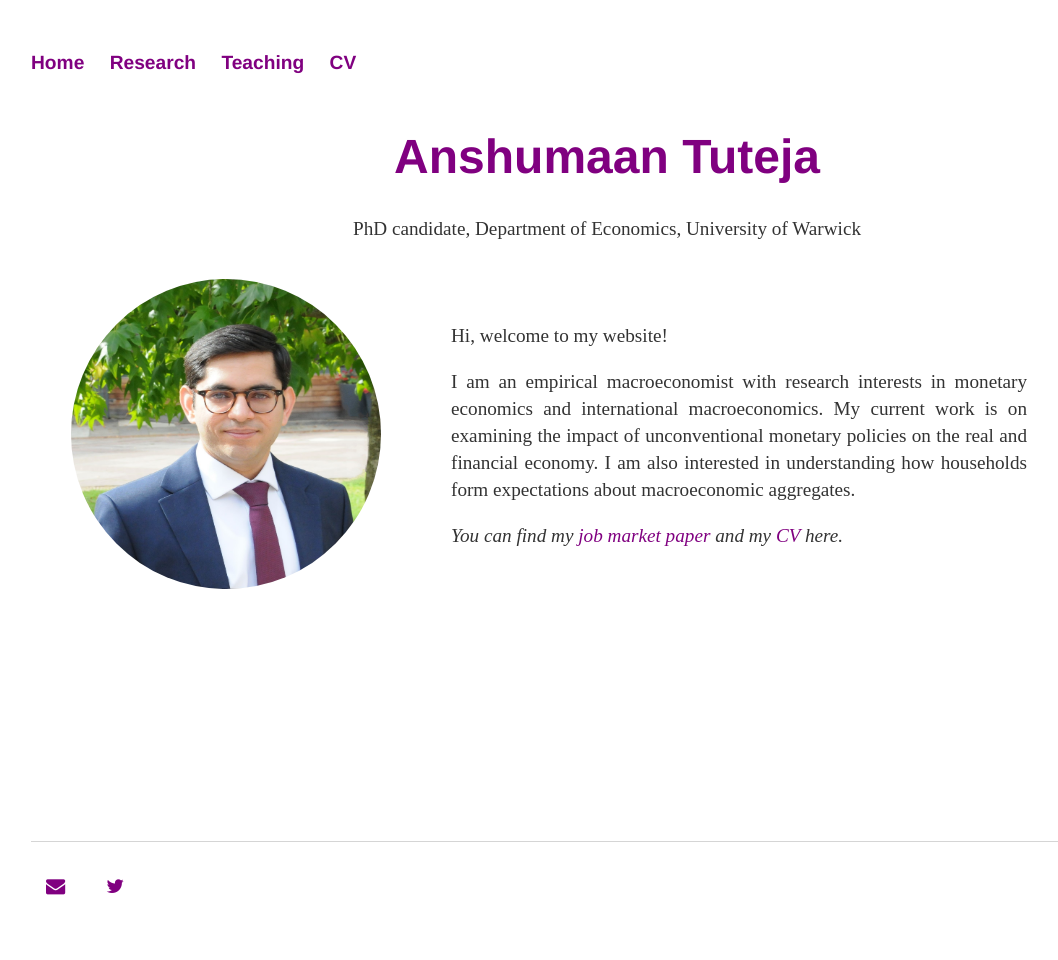
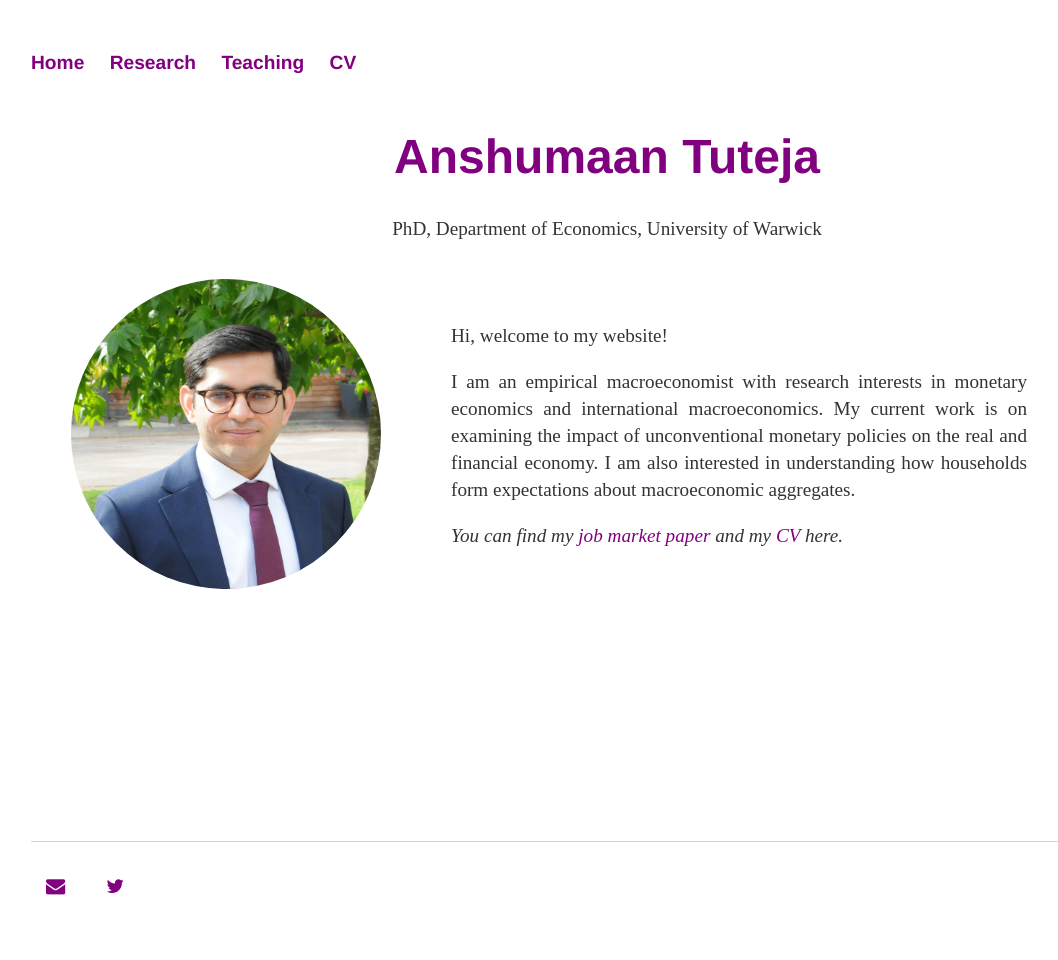
Before and after one commit to anshumaan-tuteja/anshumaan-tuteja.github.io, a Jekyll site: the page built from index.html, in a window 1280 px wide. Shown: the whole page, without its empty margins (33-1091 px from the left). Built offline with Jekyll 4.4.1, drawn with Linux system fonts in a browser that asks for light colours.

Commit message:
Update PhD status

```diff
--- a/_layouts/default.html
+++ b/_layouts/default.html
@@ -21,7 +21,7 @@
 			<div class="container">
 
 			<h1 style="text-align:center;color: purple">Anshumaan Tuteja</h1>
-			<p style="text-align:center;margin-bottom: 20px;"> PhD candidate, Department of Economics, University of Warwick </p>
+			<p style="text-align:center;margin-bottom: 20px;"> PhD, Department of Economics, University of Warwick </p>
 
 
 			</div><!-- /.container -->
```
